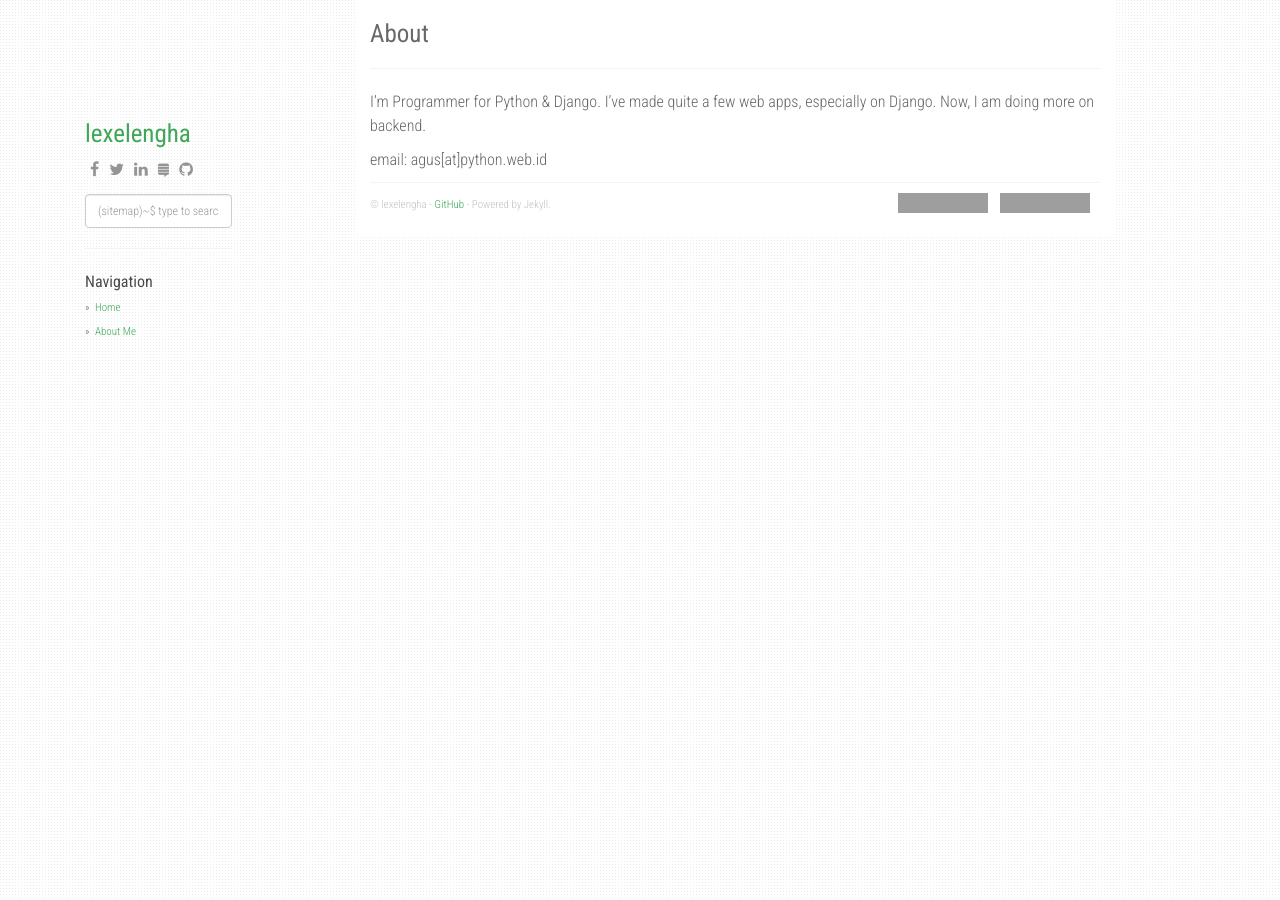
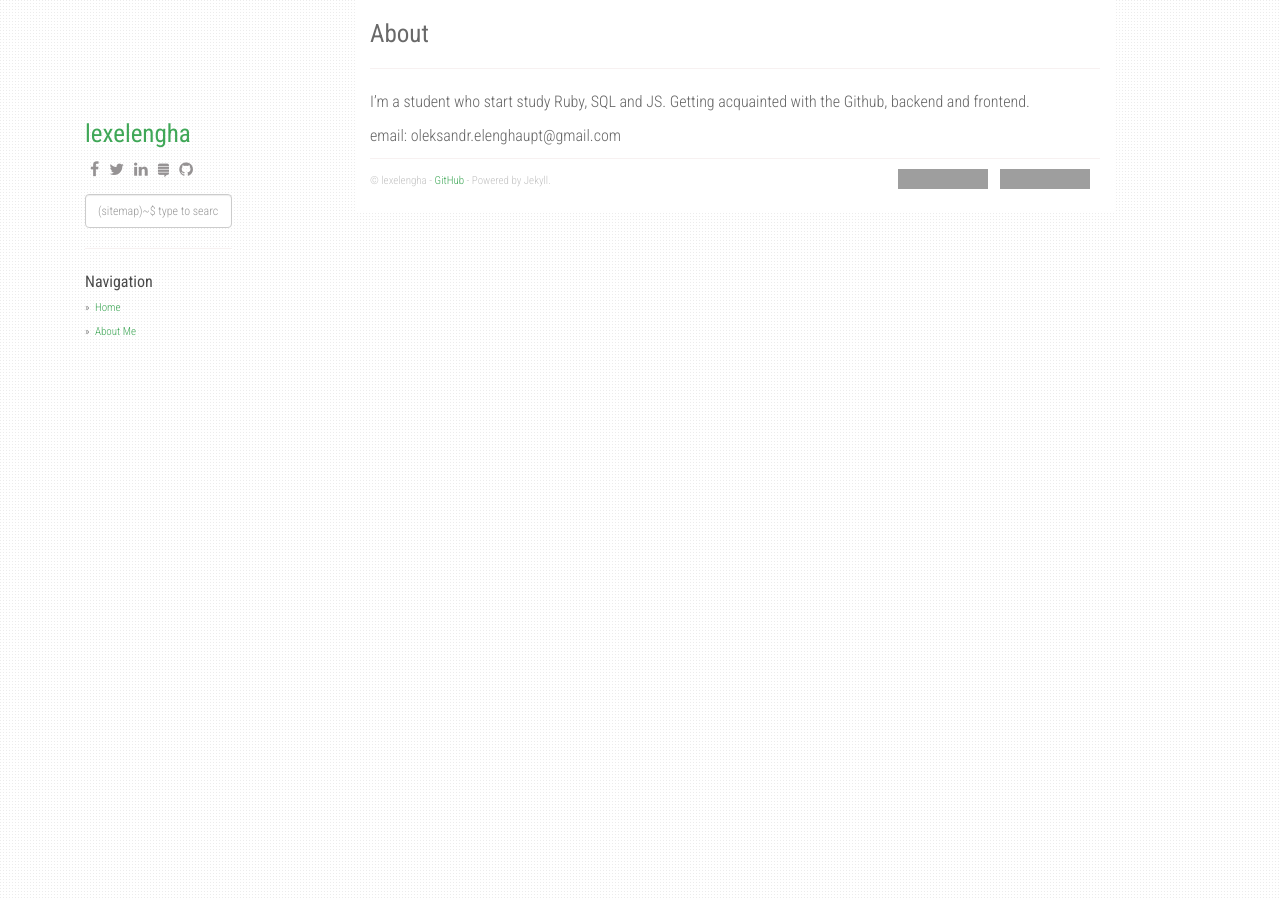
Before and after one commit to agusmakmun/agusmakmun.github.io, a Jekyll site: the page built from about.md, in a window 1280 px wide. Built offline with Jekyll 4.4.1, drawn with Linux system fonts in a browser that asks for light colours; nearby versions of some CDN libraries; grey boxes are pictures that could not be loaded.

Commit message:
About me

```diff
--- a/about.md
+++ b/about.md
@@ -4,6 +4,6 @@ title: About
 permalink: /about/
 ---
 
-I'm Programmer for Python & Django. I've made quite a few web apps, especially on Django. Now, I am doing more on backend.
+I'm a student who start study Ruby, SQL and JS. Getting acquainted with the Github, backend and frontend.
 
-email: agus[at]python.web.id
+email: oleksandr.elenghaupt@gmail.com
```
